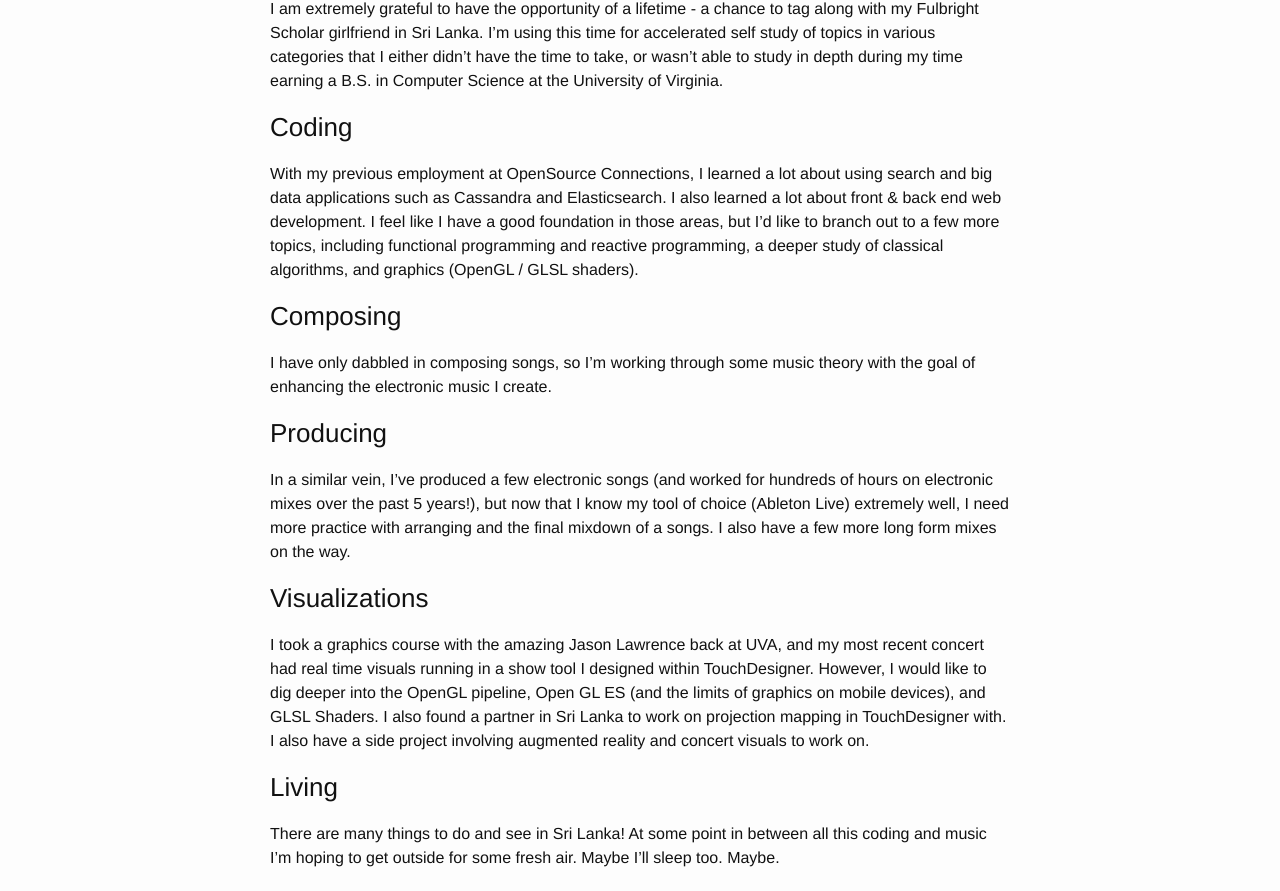
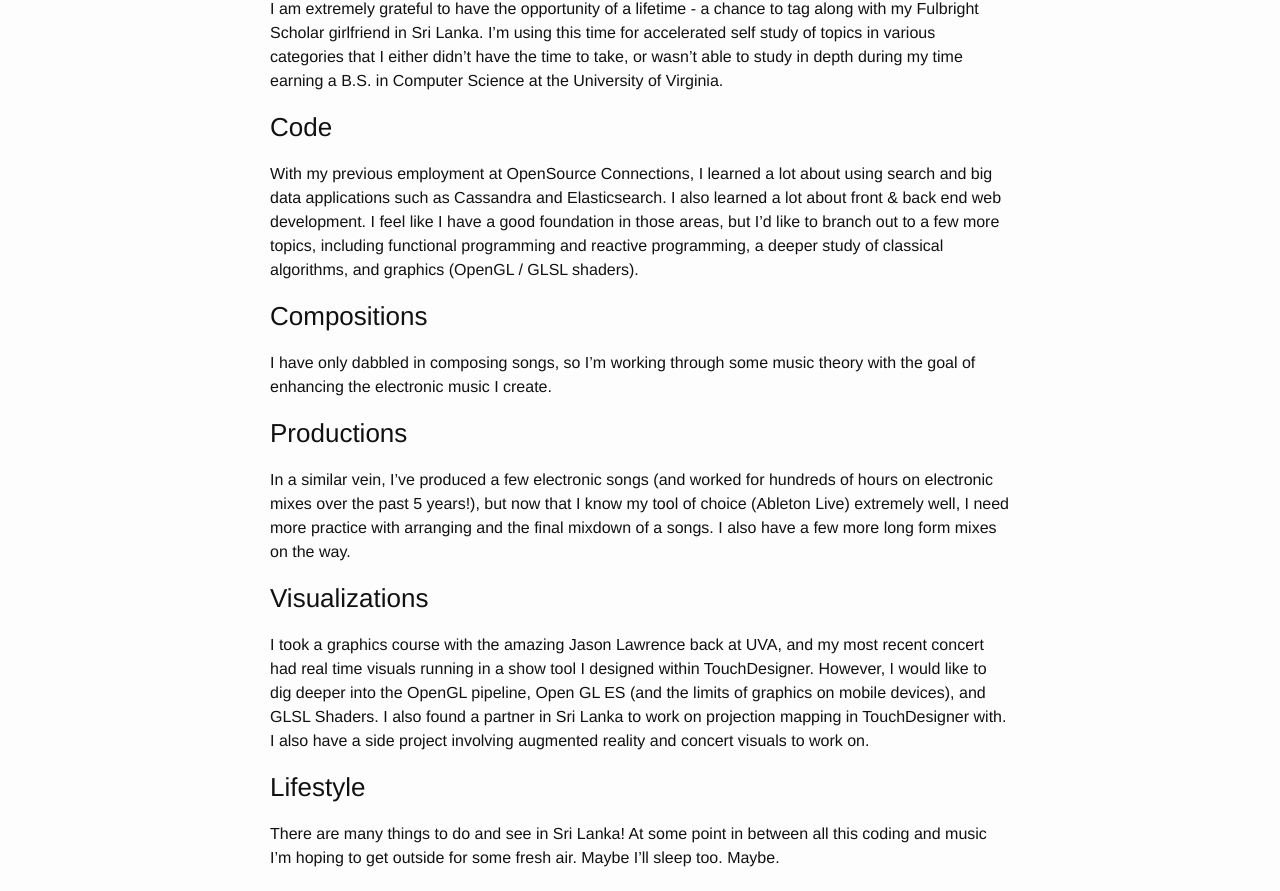
Before and after one commit to 64BitsPerMinute/64BitsPerMinute.github.io, a Jekyll site: the page built from about.md, in a window 1280 px wide. Shown: the part 269-1160 px from the top of the page. Built offline with Jekyll 4.4.1, drawn with Linux system fonts in a browser that asks for light colours.

Commit message:
Updated About Me Titles

```diff
--- a/about.md
+++ b/about.md
@@ -9,17 +9,17 @@ permalink: /about/
 
 I am extremely grateful to have the opportunity of a lifetime - a chance to tag along with my Fulbright Scholar girlfriend in Sri Lanka. I'm using this time for accelerated self study of topics in various categories that I either didn't have the time to take, or wasn't able to study in depth during my time earning a B.S. in Computer Science at the University of Virginia.
 
-###Coding
+###Code
 With my previous employment at OpenSource Connections, I learned a lot about using search and big data applications such as Cassandra and Elasticsearch. I also learned a lot about front & back end web development. I feel like I have a good foundation in those areas, but I'd like to branch out to a few more topics, including functional programming and reactive programming, a deeper study of classical algorithms, and graphics (OpenGL / GLSL shaders).
 
-###Composing
+###Compositions
 I have only dabbled in composing songs, so I'm working through some music theory with the goal of enhancing the electronic music I create.
 
-###Producing
+###Productions
 In a similar vein, I've produced a few electronic songs (and worked for hundreds of hours on electronic mixes over the past 5 years!), but now that I know my tool of choice (Ableton Live) extremely well, I need more practice with arranging and the final mixdown of a songs. I also have a few more long form mixes on the way.
 
 ###Visualizations
 I took a graphics course with the amazing Jason Lawrence back at UVA, and my most recent concert had real time visuals running in a show tool I designed within TouchDesigner. However, I would like to dig deeper into the OpenGL pipeline, Open GL ES (and the limits of graphics on mobile devices), and GLSL Shaders. I also found a partner in Sri Lanka to work on projection mapping in TouchDesigner with. I also have a side project involving augmented reality and concert visuals to work on.
 
-###Living
+###Lifestyle
 There are many things to do and see in Sri Lanka! At some point in between all this coding and music I'm hoping to get outside for some fresh air. Maybe I'll sleep too. Maybe.
```
